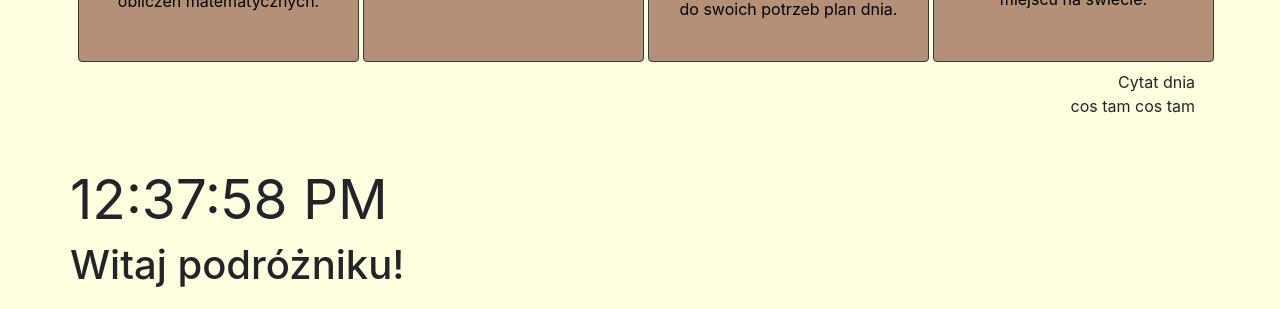
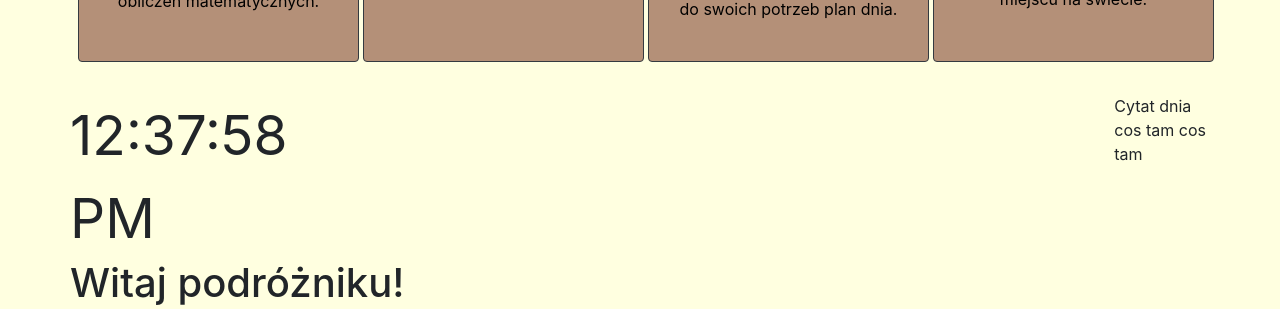
Before and after one commit to JacekKomar/toolbox, a React (Create React App) app: page / in a window 1280 px wide. Shown: the part 427-736 px from the top of the page. Built offline with nearby package versions, Linux system fonts and the light colour scheme.

Commit message:
Fixed apperance of citation and clock

```diff
--- a/src/App.js
+++ b/src/App.js
@@ -2,7 +2,7 @@ import Calculator from "./components/calculator/Calculator";
 import Calendar from "./components/calendar/Calendar";
 import DayPlan from "./components/dayPlan/DayPlan";
 import Weather from "./components/weather/weather";
-
+import "./css/Header.scss";
 import Clock from "./components/Header/Clock";
 import { Switch, Route } from "react-router-dom";
 import Header from "./components/Header/Header";
@@ -14,10 +14,16 @@ function App() {
         <div className="choicePage">
           <Header />
           <img src="" alt="" />
-          <div className="App">
-            <Clock></Clock>
+          <div className="ClockAndCitation">
+            <div className="App">
+              <Clock></Clock>
+            </div>
+
+            <div className="citation">
+              {" Cytat dnia"}
+              <p>cos tam cos tam</p>
+            </div>
           </div>
-
           <Switch>
             <Route path="/calculator">
               <Calculator a />
--- a/src/components/Header/Header.js
+++ b/src/components/Header/Header.js
@@ -2,8 +2,6 @@ import React from "react";
 import { Link } from "react-router-dom";
 import "../../css/Header.scss";
 import "../../css/common.scss";
-
-import "./actualHour.js";
 
 import calculatorIcon from "./HeaderImages/calculatorIcon.png";
 import calendarIcon from "./HeaderImages/calendarIcon.png";
@@ -76,11 +74,6 @@ export default class Header extends React.Component {
             </div>
           </div>
         </div>
-        <div className="citation  text-right">
-          {" Cytat dnia"}
-          <p>cos tam cos tam</p>
-          <div id="root" className="actualHourCss"></div>
-        </div>
       </div>
     );
   }
--- a/src/css/Header.scss
+++ b/src/css/Header.scss
@@ -19,6 +19,7 @@
 
 .citation {
   align-items: right;
+  margin-left: 800px;
 }
 
 .mainPage {
@@ -29,3 +30,8 @@
 .brightened:hover {
   filter: brightness(1.4);
 }
+
+.ClockAndCitation {
+  display: flex;
+  flex-direction: row;
+}
```
Also changed, not shown: src/components/Header/actualHour.js (deleted, +0 -20 lines), src/components/Header/Citation.js (added).
